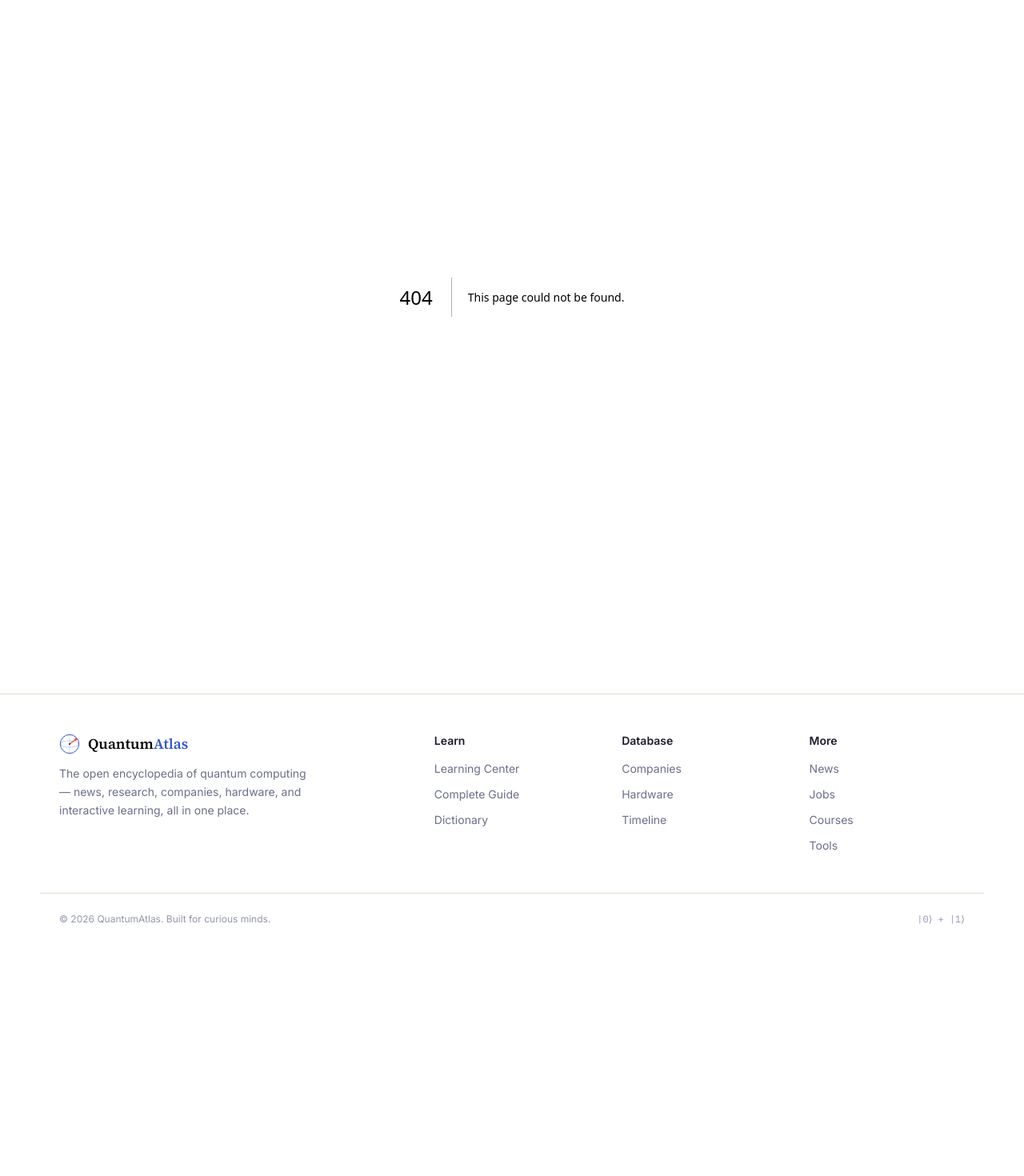
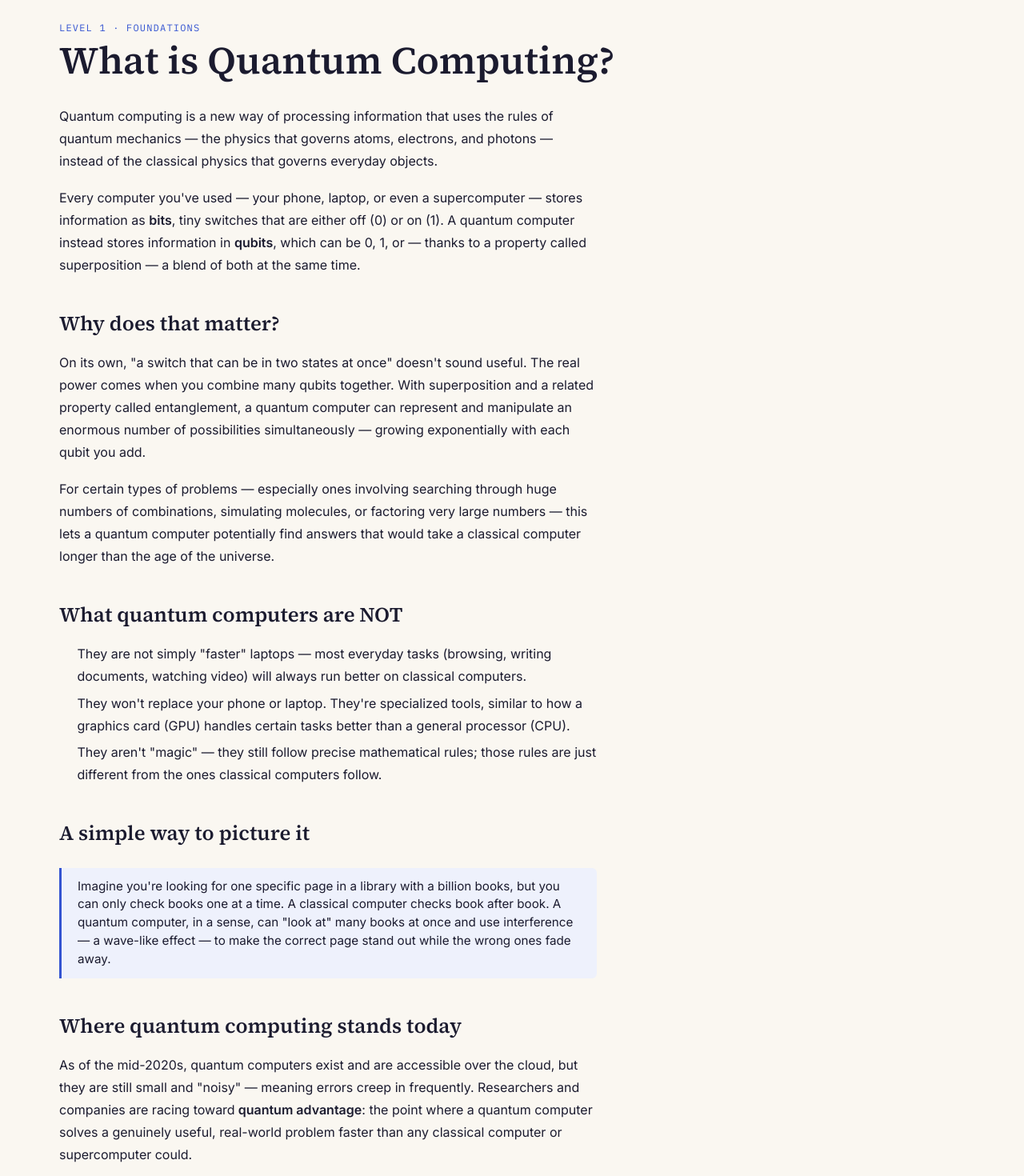
Before and after one commit to goalandpriority-ui/quantum-atlas, a Next.js app: page /learn/what-is-quantum-computing in a window 1280 px wide. Before the commit this address had no page. Shown: the part 100-1570 px from the top of the page at 80% size. Before the commit the page ends 1281 px from the top, so only its background shows below. Built offline with nearby package versions, Linux system fonts and the light colour scheme.

Commit message:
Create page.tsx

```diff
--- /dev/null
+++ b/app/learn/what-is-quantum-computing/page.tsx
@@ -0,0 +1,122 @@
+import Link from "next/link";
+
+export const metadata = {
+  title: "What is Quantum Computing? | QuantumAtlas",
+  description:
+    "A plain-language introduction to quantum computing: what it is, how it differs from classical computing, and why it matters.",
+};
+
+export default function WhatIsQuantumComputingPage() {
+  return (
+    <article className="max-w-content mx-auto px-6 py-14">
+      <p className="font-mono text-xs uppercase tracking-widest text-quantum mb-2">
+        Level 1 · Foundations
+      </p>
+      <h1 className="font-serif text-4xl md:text-5xl font-semibold text-ink mb-8">
+        What is Quantum Computing?
+      </h1>
+
+      <div className="prose-quantum max-w-2xl">
+        <p>
+          Quantum computing is a new way of processing information that uses
+          the rules of quantum mechanics — the physics that governs atoms,
+          electrons, and photons — instead of the classical physics that
+          governs everyday objects.
+        </p>
+
+        <p>
+          Every computer you've used — your phone, laptop, or even a
+          supercomputer — stores information as <strong>bits</strong>, tiny
+          switches that are either off (0) or on (1). A quantum computer
+          instead stores information in <strong>qubits</strong>, which can be
+          0, 1, or — thanks to a property called superposition — a blend of
+          both at the same time.
+        </p>
+
+        <h2>Why does that matter?</h2>
+        <p>
+          On its own, "a switch that can be in two states at once" doesn't
+          sound useful. The real power comes when you combine many qubits
+          together. With superposition and a related property called
+          entanglement, a quantum computer can represent and manipulate an
+          enormous number of possibilities simultaneously — growing
+          exponentially with each qubit you add.
+        </p>
+
+        <p>
+          For certain types of problems — especially ones involving searching
+          through huge numbers of combinations, simulating molecules, or
+          factoring very large numbers — this lets a quantum computer
+          potentially find answers that would take a classical computer
+          longer than the age of the universe.
+        </p>
+
+        <h2>What quantum computers are NOT</h2>
+        <ul>
+          <li>
+            They are not simply "faster" laptops — most everyday tasks (browsing,
+            writing documents, watching video) will always run better on
+            classical computers.
+          </li>
+          <li>
+            They won't replace your phone or laptop. They're specialized tools,
+            similar to how a graphics card (GPU) handles certain tasks better
+            than a general processor (CPU).
+          </li>
+          <li>
+            They aren't "magic" — they still follow precise mathematical rules;
+            those rules are just different from the ones classical computers
+            follow.
+          </li>
+        </ul>
+
+        <h2>A simple way to picture it</h2>
+        <blockquote>
+          Imagine you're looking for one specific page in a library with a
+          billion books, but you can only check books one at a time. A
+          classical computer checks book after book. A quantum computer, in a
+          sense, can "look at" many books at once and use interference — a
+          wave-like effect — to make the correct page stand out while the
+          wrong ones fade away.
+        </blockquote>
+
+        <h2>Where quantum computing stands today</h2>
+        <p>
+          As of the mid-2020s, quantum computers exist and are accessible over
+          the cloud, but they are still small and "noisy" — meaning errors
+          creep in frequently. Researchers and companies are racing toward
+          <strong> quantum advantage</strong>: the point where a quantum
+          computer solves a genuinely useful, real-world problem faster than
+          any classical computer or supercomputer could.
+        </p>
+
+        <h2>What's next?</h2>
+        <p>
+          Now that you have a high-level picture, the next step is
+          understanding the basic unit of quantum information itself.
+        </p>
+        <p>
+          <Link href="/learn/what-is-a-qubit" className="text-quantum hover:underline">
+            Continue to: What is a Qubit? →
+          </Link>
+        </p>
+
+        <h2>Frequently Asked Questions</h2>
+        <h3>Is quantum computing real, or still theoretical?</h3>
+        <p>
+          It's real. Functioning quantum computers exist today and can be
+          accessed over the cloud. However, they are not yet powerful or
+          reliable enough to outperform classical computers on most
+          real-world problems.
+        </p>
+        <h3>Do I need to know advanced physics to understand quantum computing?</h3>
+        <p>
+          No. While the underlying physics is deep, the core ideas —
+          superposition, entanglement, and how qubits are manipulated — can be
+          understood with basic math and the analogies used throughout this
+          Learning Center.
+        </p>
+      </div>
+    </article>
+  );
+}
```
